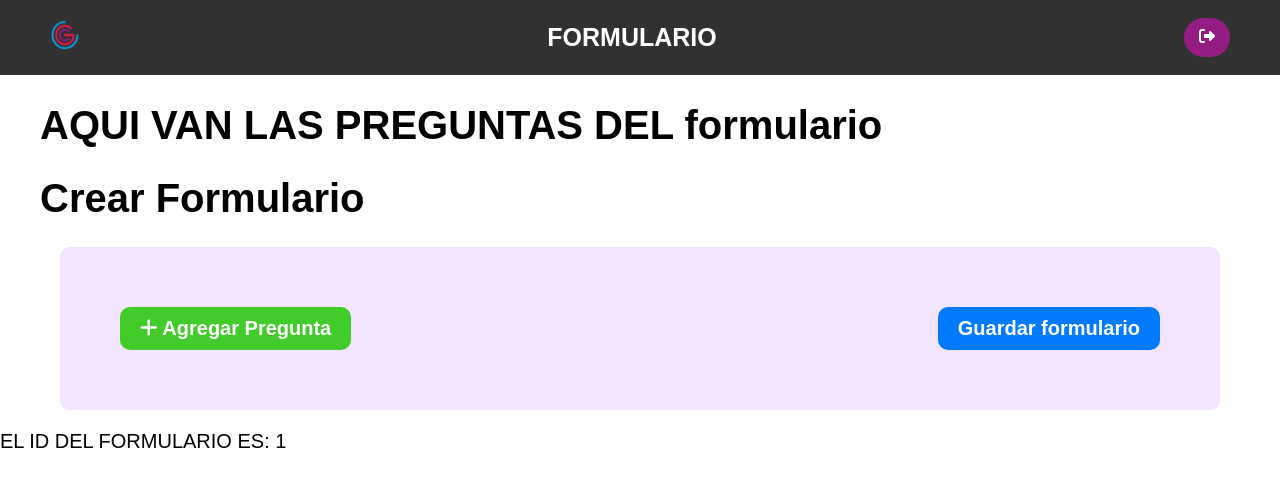
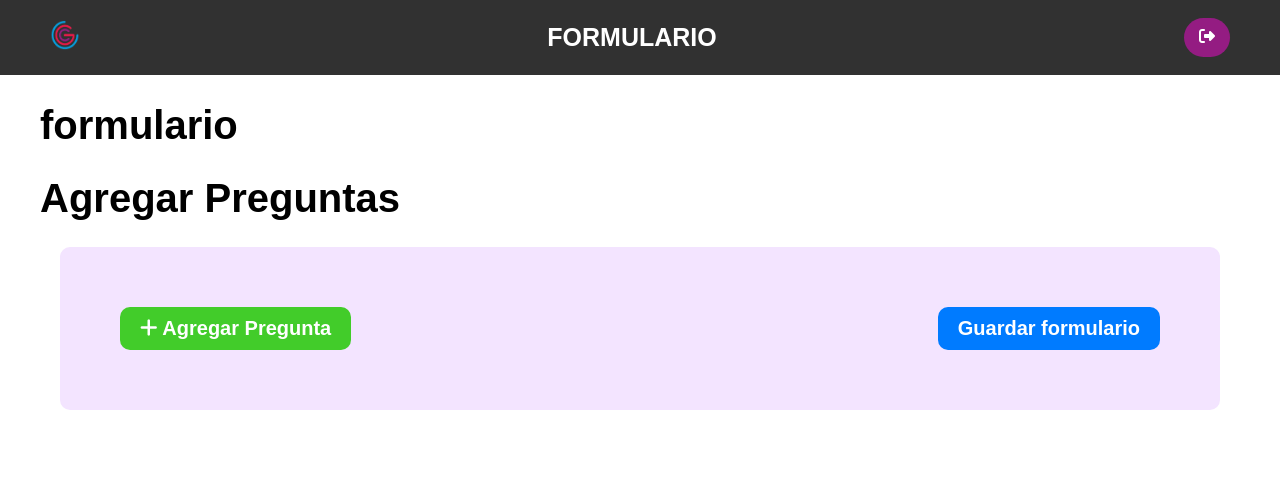
Before and after one commit to irvin1589/GESTION_RH_LGC, a PHP site: page /GESTION_RH_LGC/CONTROL/CREAR_PREGUNTAS.php in a window 1280 px wide. Shown: the top 487 px of the page. Run offline with PHP 8.4, Linux system fonts and the light colour scheme; the visitor is signed in with stand-in values (Sample User, id 1).

Commit message:
formulario v2

```diff
--- a/CONTROL/CREAR_PREGUNTAS.php
+++ b/CONTROL/CREAR_PREGUNTAS.php
@@ -12,7 +12,6 @@ $interfaz->mostrar();
 
 session_start();
 
-echo 'EL ID DEL FORMULARIO ES: '. $_SESSION['formularioId'];
 if (!isset($_SESSION['autenticado']) || $_SESSION['autenticado'] !== true) {
     header('Location: SISTEMA_RH.php'); // O la página de inicio de sesión
     exit();
@@ -58,9 +57,11 @@ if (!empty($rawInput)) {
                 }
             }
         }
-
+        ob_clean();
         echo "Formulario guardado correctamente.";
     } else {
         echo "No se recibieron preguntas válidas.";
     }
+
+
 }
--- a/HTML/JS/app.js
+++ b/HTML/JS/app.js
@@ -93,11 +93,20 @@ let contador = 1;
       .then(res => res.text())
   .then(res => {
     console.log("Respuesta del servidor:", res);
-        // alert("Formulario guardado con éxito.\n" + res);
+
+    // Comprobamos si la respuesta contiene "Formulario guardado correctamente"
+    if (res === "Formulario guardado correctamente.") {
+      alert("Formulario guardado con éxito.");
+      // Redirigir a otra página después de guardar
+      window.location.href = 'ASIGNAR_FORMULARIO.php';  // Reemplaza con la URL deseada
+    } else {
+      alert("Hubo un problema al guardar el formulario.");
+    }
   })
   .catch(err => {
     console.error("Error al enviar:", err);
-        // alert("Error: " + err.message);
+    alert("Error: " + err.message);
   });
 
+
     }
--- a/HTML/form18.html
+++ b/HTML/form18.html
@@ -26,9 +26,9 @@
 
 
     <main class="contenedor">
-        <h1>AQUI VAN LAS PREGUNTAS DEL formulario</h1>
+        <h1>formulario </h1>
 
-        <h1>Crear Formulario</h1>
+        <h1>Agregar Preguntas</h1>
 
         <div class="formulario">
 
```
Lines whose indentation alone changed are shown as unchanged.
